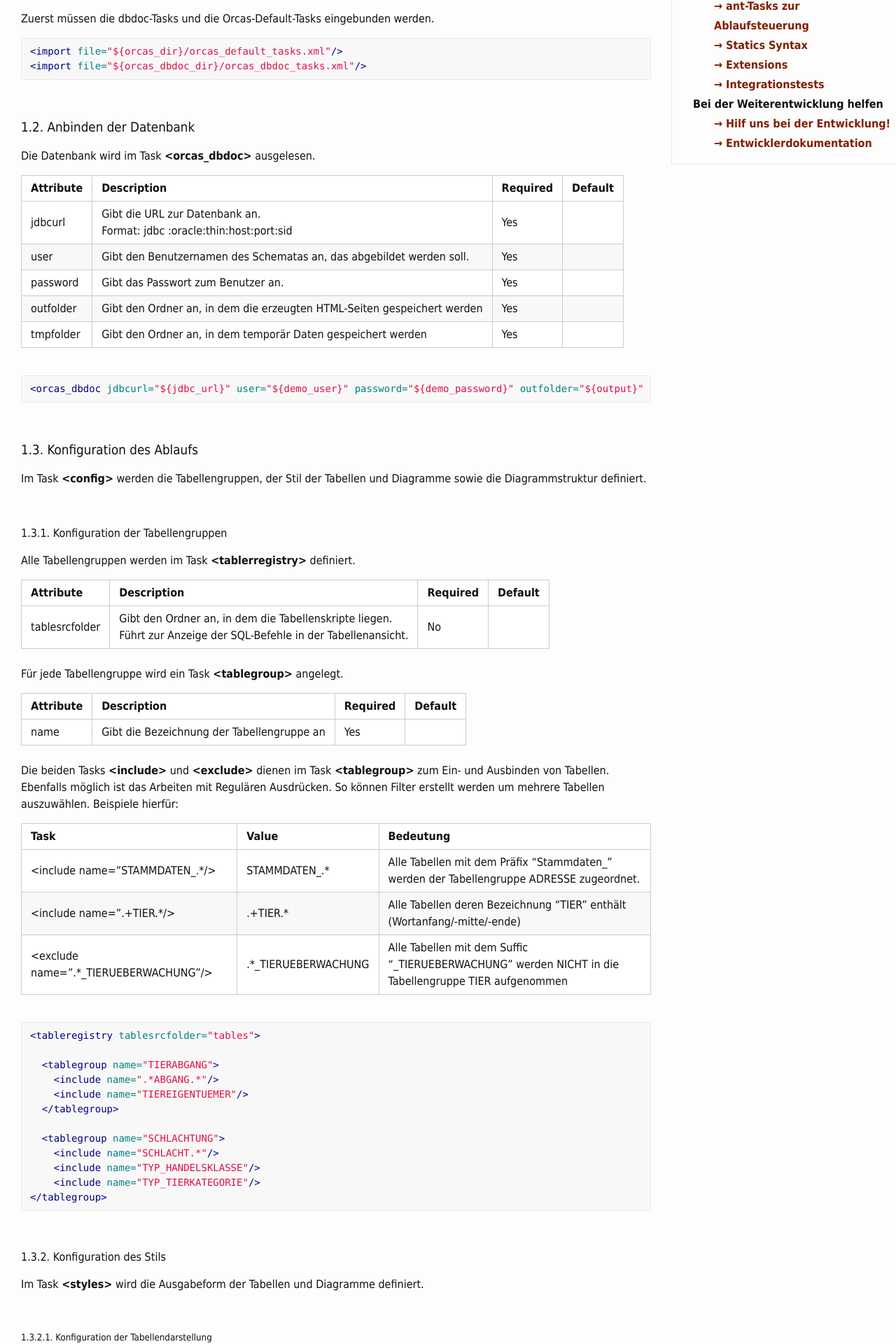
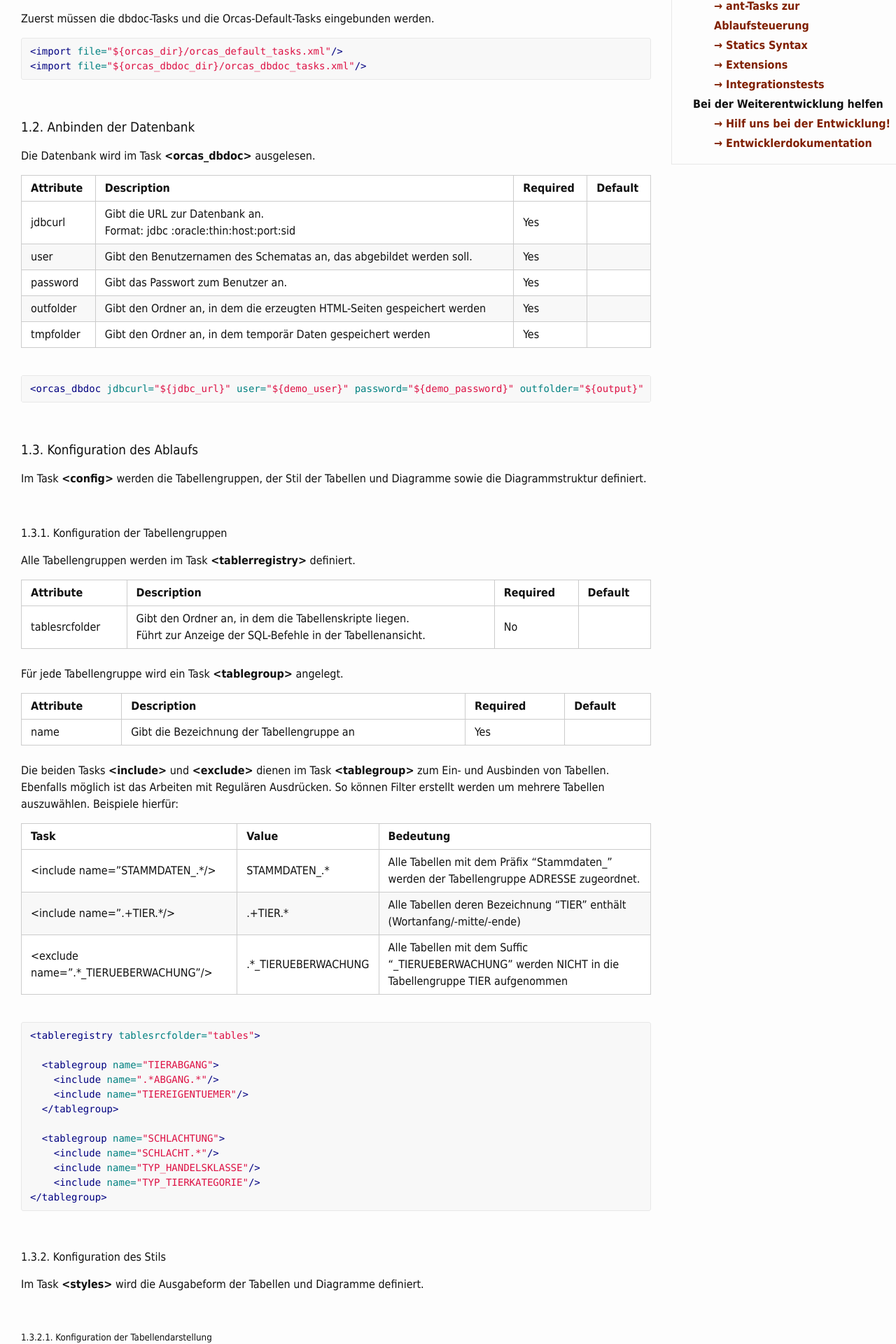
Before and after one commit to opitzconsulting/orcas, a Jekyll site: the page built from _docs/dbdoc.md, in a window 1280 px wide. Shown: the part 582-2502 px from the top of the page at 70% size. Built offline with Jekyll 4.4.1, drawn with Linux system fonts in a browser that asks for light colours.

Commit message:
uncommented table width

```diff
--- a/_sass/_base.scss
+++ b/_sass/_base.scss
@@ -12,7 +12,7 @@ dl, dd, ol, ul, figure {
 * Table Styles
 */
 table {
-  //width: 100%;
+  width: 100%;
   padding: 0;
   border-collapse: collapse;
 
```
